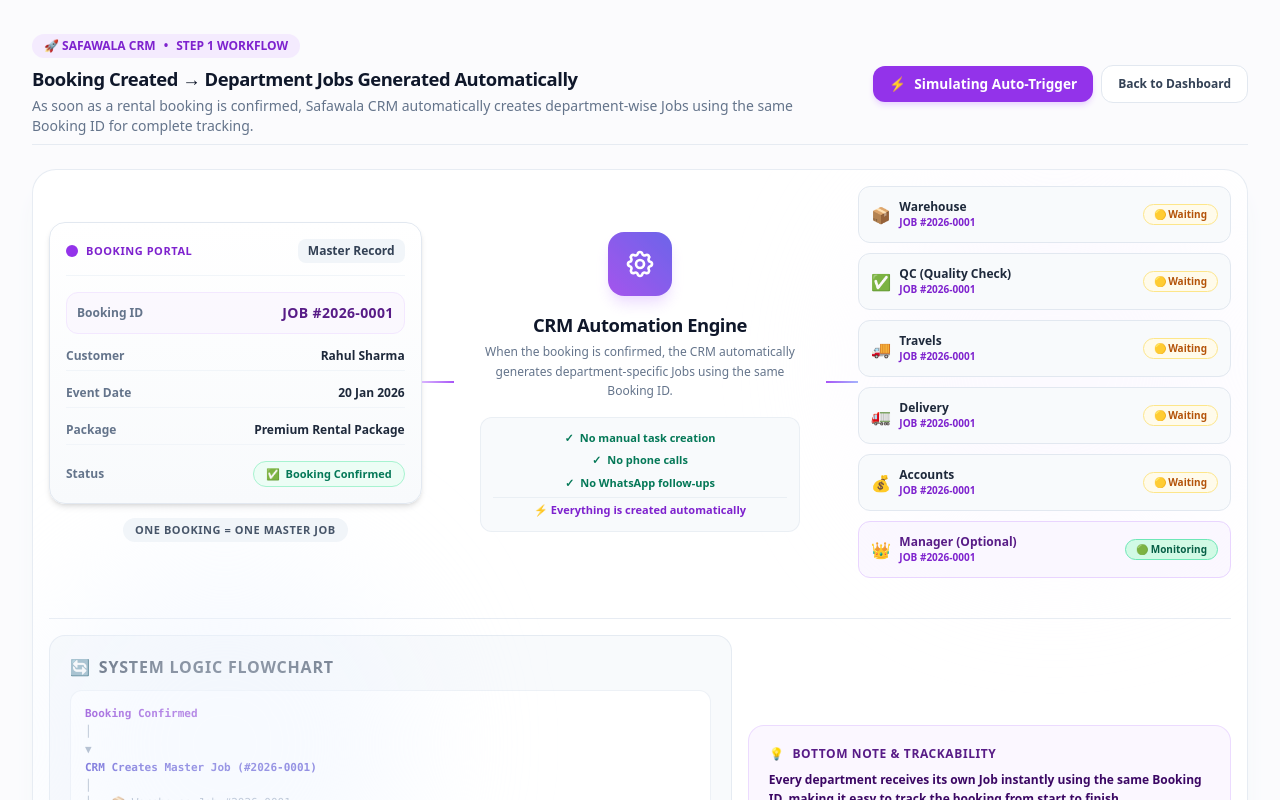
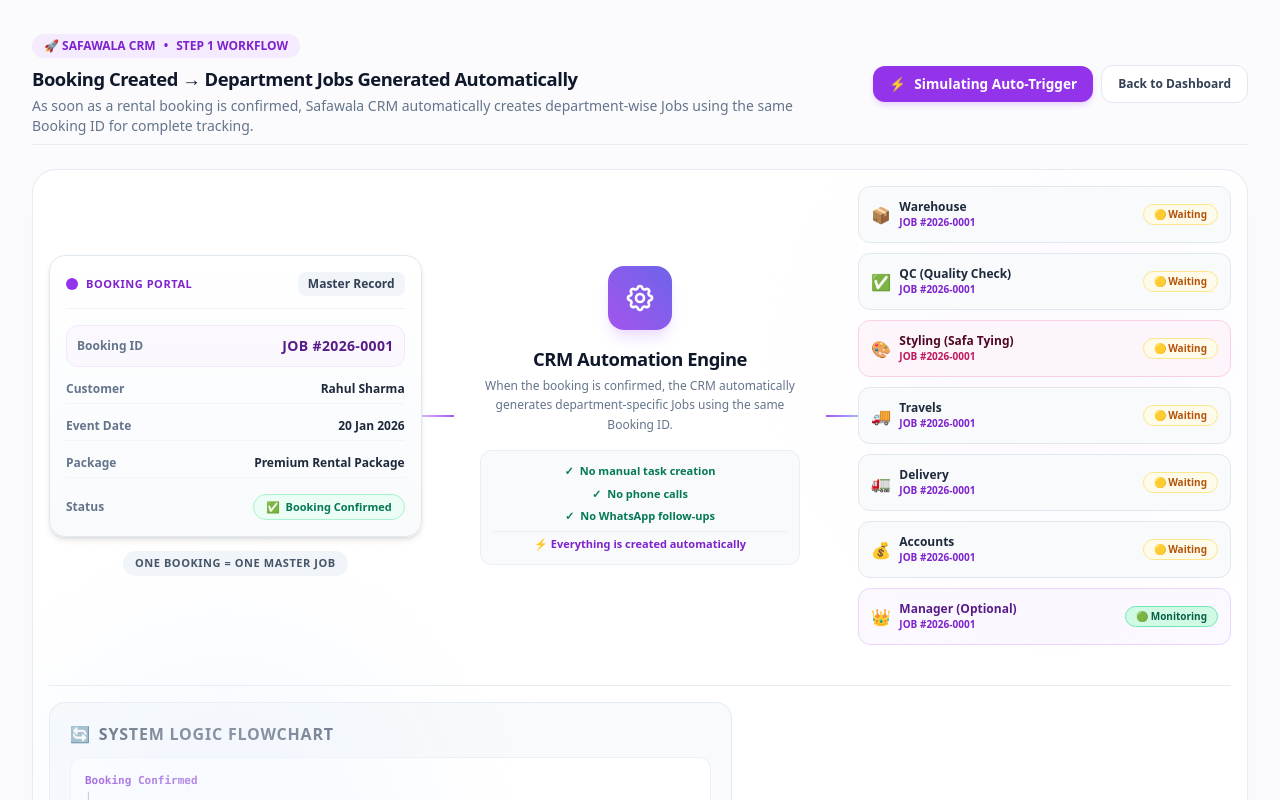
Before and after one commit to planmybaraat-droid/safawala-final-crm, a Next.js app: page /workflow/step-1 in a window 1280 px wide. Shown: the top 800 px of the page. Built offline with nearby package versions, Linux system fonts and the light colour scheme.

Commit message:
feat(workflow): include Styling (Safa Tying) department job card in Step 1 CRM Workflow

```diff
--- a/app/workflow/step-1/page.tsx
+++ b/app/workflow/step-1/page.tsx
@@ -177,6 +177,20 @@ export default function WorkflowStep1Page() {
               </span>
             </div>
 
+            {/* 🎨 Styling (Safa Tying) */}
+            <div className="p-3 rounded-xl bg-pink-50/60 border border-pink-200 flex items-center justify-between hover:bg-white transition-all shadow-xs">
+              <div className="flex items-center gap-2">
+                <span className="text-base">🎨</span>
+                <div>
+                  <h4 className="text-xs font-black text-pink-950">Styling (Safa Tying)</h4>
+                  <p className="text-[10px] font-bold text-pink-700">JOB #2026-0001</p>
+                </div>
+              </div>
+              <span className="text-[10px] font-extrabold px-2.5 py-0.5 rounded-full bg-amber-50 text-amber-700 border border-amber-200">
+                🟡 Waiting
+              </span>
+            </div>
+
             {/* 🚚 Travels */}
             <div className="p-3 rounded-xl bg-slate-50 border border-slate-200 flex items-center justify-between hover:bg-white hover:border-purple-200 transition-all shadow-xs">
               <div className="flex items-center gap-2">
@@ -253,6 +267,7 @@ export default function WorkflowStep1Page() {
               <div className="text-slate-400">        │</div>
               <div className="text-slate-400">        ├── 📦 Warehouse Job #2026-0001</div>
               <div className="text-slate-400">        ├── ✅ QC Job #2026-0001</div>
+              <div className="text-slate-400">        ├── 🎨 Styling Job #2026-0001</div>
               <div className="text-slate-400">        ├── 🚚 Travels Job #2026-0001</div>
               <div className="text-slate-400">        ├── 🚛 Delivery Job #2026-0001</div>
               <div className="text-slate-400">        └── 💰 Accounts Job #2026-0001</div>
```
